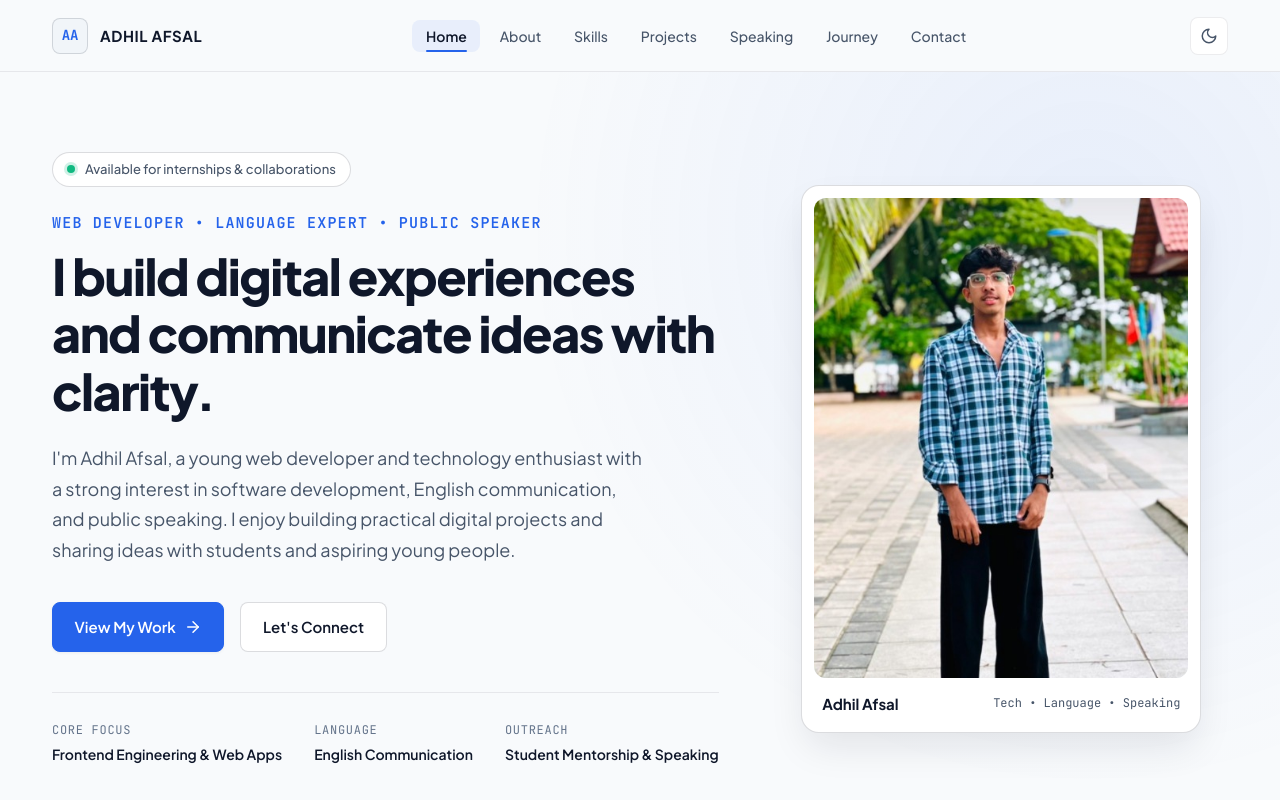
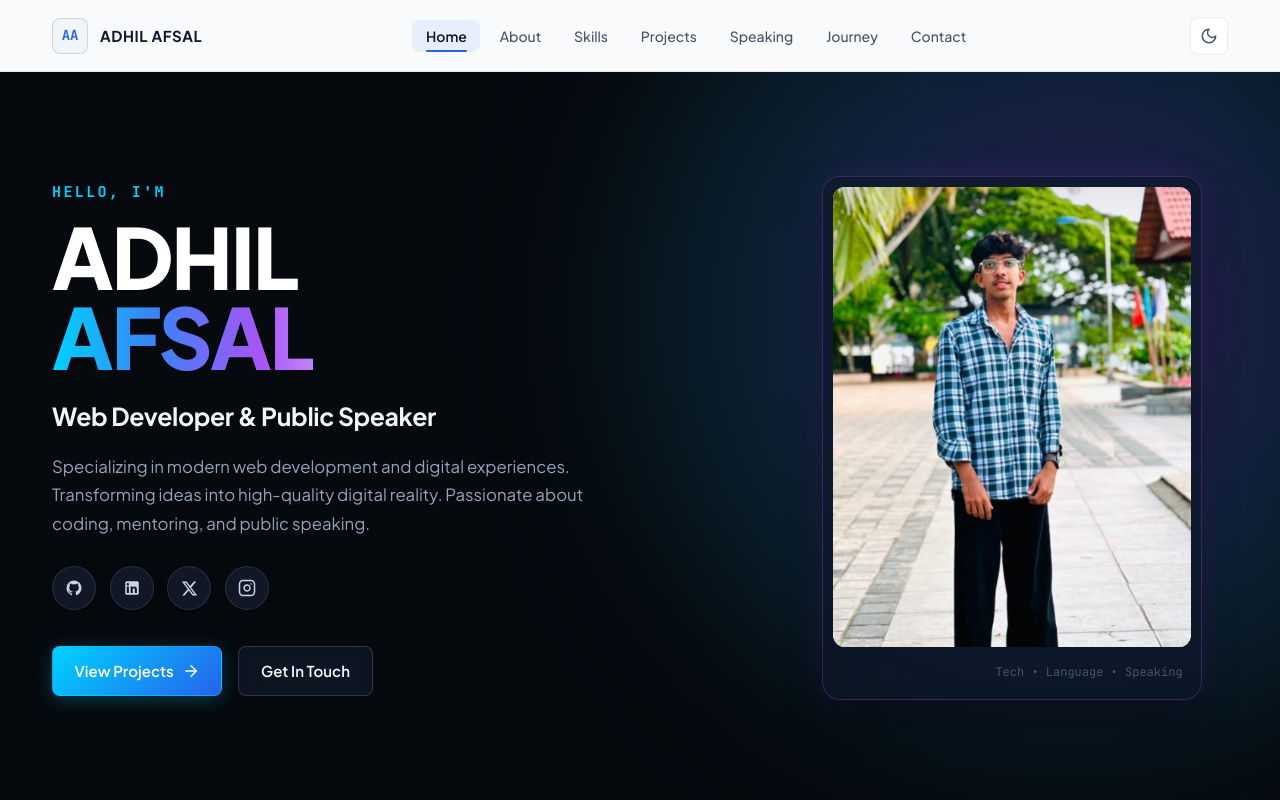
Before and after one commit to adhilafsal/Portfolio, a website built with Vite: page index.html in a window 1280 px wide. Shown: the top 800 px of the page. Built offline with nearby package versions, Linux system fonts and the light colour scheme.

Commit message:
feat(hero): redesign hero section with gradient typography, social buttons, and cosmic glow

```diff
--- a/index.html
+++ b/index.html
@@ -17,7 +17,7 @@
   <!-- Google Fonts: Plus Jakarta Sans & JetBrains Mono -->
   <link rel="preconnect" href="https://fonts.googleapis.com">
   <link rel="preconnect" href="https://fonts.gstatic.com" crossorigin>
-  <link href="https://fonts.googleapis.com/css2?family=JetBrains+Mono:wght@400;500;600;700&family=Plus+Jakarta+Sans:wght@400;500;600;700;800&display=swap" rel="stylesheet">
+  <link href="https://fonts.googleapis.com/css2?family=JetBrains+Mono:wght@400;500;600;700&family=Plus+Jakarta+Sans:wght@400;500;600;700;800;900&display=swap" rel="stylesheet">
 
   <link rel="stylesheet" href="style.css">
 </head>
@@ -95,58 +95,74 @@
     <!-- ====================================================================
          1. HERO SECTION
          ==================================================================== -->
+    <!-- ====================================================================
+         1. HERO SECTION (REDESIGNED TO MATCH REFERENCE)
+         ==================================================================== -->
     <section class="hero-section" id="hero">
-      <div class="container">
+      <!-- Ambient Cosmic Glow Backdrop matching reference -->
+      <div class="hero-ambient-glow" aria-hidden="true"></div>
+
+      <div class="container hero-container">
         <div class="hero-grid">
-          <!-- Left Column: Editorial Headline & Bio -->
+          <!-- Left Column: Reference Layout -->
           <div class="hero-content">
-            <div class="hero-status-pill">
-              <span class="status-dot"></span>
-              <span>Available for internships & collaborations</span>
+            <div class="hero-greeting">HELLO, I'M</div>
+
+            <h1 class="hero-display-name">
+              <span class="name-first">ADHIL</span>
+              <span class="name-last-gradient">AFSAL</span>
+            </h1>
+
+            <div class="hero-title-lead">
+              Web Developer &amp; Public Speaker
             </div>
 
-            <div class="hero-identity-tagline">
-              Web Developer • Language Expert • Public Speaker
+            <p class="hero-description">
+              Specializing in modern web development and digital experiences. Transforming ideas into high-quality digital reality. Passionate about coding, mentoring, and public speaking.
+            </p>
+
+            <!-- Social Icon Links Row matching reference -->
+            <div class="hero-social-row" aria-label="Social Profiles">
+              <a href="https://github.com/adhilafsal" target="_blank" rel="noopener noreferrer" class="social-circle-btn" aria-label="GitHub Profile" title="GitHub">
+                <svg xmlns="http://www.w3.org/2000/svg" width="18" height="18" viewBox="0 0 24 24" fill="currentColor">
+                  <path d="M12 2A10 10 0 0 0 2 12c0 4.42 2.87 8.17 6.84 9.5.5.08.66-.23.66-.5v-1.69c-2.77.6-3.36-1.34-3.36-1.34-.46-1.16-1.11-1.47-1.11-1.47-.91-.62.07-.6.07-.6 1 .07 1.53 1.03 1.53 1.03.87 1.52 2.34 1.07 2.91.83.1-.65.35-1.09.63-1.34-2.22-.25-4.55-1.11-4.55-4.92 0-1.11.38-2 1.03-2.71-.1-.25-.45-1.29.1-2.64 0 0 .84-.27 2.75 1.02.79-.22 1.65-.33 2.5-.33.85 0 1.71.11 2.5.33 1.91-1.29 2.75-1.02 2.75-1.02.55 1.35.2 2.39.1 2.64.65.71 1.03 1.6 1.03 2.71 0 3.82-2.34 4.66-4.57 4.91.36.31.69.92.69 1.85V21c0 .27.16.59.67.5A10 10 0 0 0 12 2Z"/>
+                </svg>
+              </a>
+              <a href="https://linkedin.com/in/adhil-afsal" target="_blank" rel="noopener noreferrer" class="social-circle-btn" aria-label="LinkedIn Profile" title="LinkedIn">
+                <svg xmlns="http://www.w3.org/2000/svg" width="18" height="18" viewBox="0 0 24 24" fill="currentColor">
+                  <path d="M19 3a2 2 0 0 1 2 2v14a2 2 0 0 1-2 2H5a2 2 0 0 1-2-2V5a2 2 0 0 1 2-2h14m-.5 15.5v-5.3a3.26 3.26 0 0 0-3.26-3.26c-.85 0-1.84.52-2.28 1.3v-1.11h-2.79v8.37h2.79v-4.93c0-.77.62-1.4 1.39-1.4a1.4 1.4 0 0 1 1.4 1.4v4.93h2.75M6.46 8.76a1.64 1.64 0 1 0-.01-3.28 1.64 1.64 0 0 0 .01 3.28M5.07 18.5h2.78v-8.37H5.07v8.37Z"/>
+                </svg>
+              </a>
+              <a href="https://x.com/" target="_blank" rel="noopener noreferrer" class="social-circle-btn" aria-label="X / Twitter Profile" title="Twitter">
+                <svg xmlns="http://www.w3.org/2000/svg" width="17" height="17" viewBox="0 0 24 24" fill="currentColor">
+                  <path d="M18.244 2.25h3.308l-7.227 8.26 8.502 11.24H16.17l-5.214-6.817L4.99 21.75H1.68l7.73-8.835L1.254 2.25H8.08l4.713 6.231zm-1.161 17.52h1.833L7.084 4.126H5.117z"/>
+                </svg>
+              </a>
+              <a href="https://instagram.com/" target="_blank" rel="noopener noreferrer" class="social-circle-btn" aria-label="Instagram Profile" title="Instagram">
+                <svg xmlns="http://www.w3.org/2000/svg" width="18" height="18" viewBox="0 0 24 24" fill="none" stroke="currentColor" stroke-width="2" stroke-linecap="round" stroke-linejoin="round">
+                  <rect width="20" height="20" x="2" y="2" rx="5" ry="5"></rect>
+                  <path d="M16 11.37A4 4 0 1 1 12.63 8 4 4 0 0 1 16 11.37z"></path>
+                  <line x1="17.5" x2="17.51" y1="6.5" y2="6.5"></line>
+                </svg>
+              </a>
             </div>
 
-            <h1 class="hero-headline">
-              I build digital experiences and communicate ideas with clarity.
-            </h1>
-
-            <p class="hero-lead">
-              I'm Adhil Afsal, a young web developer and technology enthusiast with a strong interest in software development, English communication, and public speaking. I enjoy building practical digital projects and sharing ideas with students and aspiring young people.
-            </p>
-
+            <!-- Action Buttons below socials -->
             <div class="hero-actions">
-              <a href="#projects" class="btn btn-primary">
-                <span>View My Work</span>
+              <a href="#projects" class="btn btn-hero-primary">
+                <span>View Projects</span>
                 <svg class="btn-icon" xmlns="http://www.w3.org/2000/svg" width="18" height="18" viewBox="0 0 24 24" fill="none" stroke="currentColor" stroke-width="2" stroke-linecap="round" stroke-linejoin="round">
                   <path d="M5 12h14"></path>
                   <path d="m12 5 7 7-7 7"></path>
                 </svg>
               </a>
-              <a href="#contact" class="btn btn-secondary">
-                <span>Let's Connect</span>
+              <a href="#contact" class="btn btn-hero-secondary">
+                <span>Get In Touch</span>
               </a>
-            </div>
-
-            <div class="hero-quick-meta">
-              <div class="quick-meta-item">
-                <span class="quick-meta-label">Core Focus</span>
-                <span class="quick-meta-value">Frontend Engineering & Web Apps</span>
-              </div>
-              <div class="quick-meta-item">
-                <span class="quick-meta-label">Language</span>
-                <span class="quick-meta-value">English Communication</span>
-              </div>
-              <div class="quick-meta-item">
-                <span class="quick-meta-label">Outreach</span>
-                <span class="quick-meta-value">Student Mentorship & Speaking</span>
-              </div>
             </div>
           </div>
 
-          <!-- Right Column: Original Portrait Photograph -->
+          <!-- Right Column: Portrait in Ambient Cosmic Aura -->
           <div class="hero-media-wrapper">
             <div class="hero-portrait-card">
               <div class="portrait-frame">
--- a/style.css
+++ b/style.css
@@ -543,18 +543,38 @@ ul, ol {
 }
 
 /* --------------------------------------------------------------------------
-   5. HERO SECTION
+   5. HERO SECTION (MATCHING REFERENCE DESIGN)
    -------------------------------------------------------------------------- */
 .hero-section {
-  padding-top: 5rem;
-  padding-bottom: 5.5rem;
+  position: relative;
+  padding-top: 6.5rem;
+  padding-bottom: 7rem;
+  background-color: #06090e;
   border-bottom: 1px solid var(--border-light);
-  background: radial-gradient(circle at 85% 20%, var(--accent-subtle) 0%, transparent 45%);
+  overflow: hidden;
+}
+
+/* Ambient Radial Glow on the Right matching the screenshot aura */
+.hero-ambient-glow {
+  position: absolute;
+  top: -15%;
+  right: -8%;
+  width: 780px;
+  height: 780px;
+  background: radial-gradient(circle at 60% 45%, rgba(147, 51, 234, 0.32) 0%, rgba(59, 130, 246, 0.22) 35%, rgba(6, 182, 212, 0.12) 65%, transparent 75%);
+  filter: blur(85px);
+  pointer-events: none;
+  z-index: 1;
+}
+
+.hero-container {
+  position: relative;
+  z-index: 2;
 }
 
 .hero-grid {
   display: grid;
-  grid-template-columns: 1.25fr 0.85fr;
+  grid-template-columns: 1.35fr 0.85fr;
   gap: 3.5rem;
   align-items: center;
 }
@@ -566,93 +586,130 @@ ul, ol {
   align-items: flex-start;
 }
 
-.hero-status-pill {
-  display: inline-flex;
-  align-items: center;
-  gap: 0.625rem;
-  padding: 0.375rem 0.875rem;
-  background-color: var(--bg-surface);
-  border: 1px solid var(--border-medium);
-  border-radius: var(--radius-full);
-  font-size: 0.8125rem;
-  font-weight: 500;
-  color: var(--text-secondary);
-  margin-bottom: 1.5rem;
-}
-
-.status-dot {
-  width: 8px;
-  height: 8px;
-  background-color: #10b981;
-  border-radius: 50%;
-  box-shadow: 0 0 0 3px rgba(16, 185, 129, 0.2);
-}
-
-.hero-identity-tagline {
+/* Greeting: HELLO, I'M in vibrant cyan */
+.hero-greeting {
   font-family: var(--font-mono);
   font-size: 0.9375rem;
-  font-weight: 600;
+  font-weight: 700;
+  letter-spacing: 0.16em;
+  color: #00d2ff;
   text-transform: uppercase;
-  letter-spacing: 0.08em;
-  color: var(--accent);
-  margin-bottom: 0.75rem;
-}
-
-.hero-headline {
-  font-size: 3.125rem;
-  font-weight: 800;
-  line-height: 1.15;
-  letter-spacing: -0.03em;
-  color: var(--text-primary);
-  margin-bottom: 1.5rem;
-}
-
-.hero-lead {
-  font-size: 1.125rem;
+  margin-bottom: 0.85rem;
+}
+
+/* Giant Name Display: ADHIL (White) / AFSAL (Gradient) */
+.hero-display-name {
+  display: flex;
+  flex-direction: column;
+  line-height: 0.95;
+  margin-bottom: 1.25rem;
+  letter-spacing: -0.035em;
+}
+
+.name-first {
+  font-size: clamp(3.2rem, 7vw, 5.25rem);
+  font-weight: 900;
+  color: #ffffff;
+  text-transform: uppercase;
+  letter-spacing: -0.025em;
+}
+
+.name-last-gradient {
+  font-size: clamp(3.2rem, 7vw, 5.25rem);
+  font-weight: 900;
+  text-transform: uppercase;
+  letter-spacing: -0.025em;
+  background: linear-gradient(90deg, #00d2ff 0%, #3b82f6 40%, #a855f7 80%, #c084fc 100%);
+  -webkit-background-clip: text;
+  -webkit-text-fill-color: transparent;
+  background-clip: text;
+}
+
+/* Subtitle / Role */
+.hero-title-lead {
+  font-size: clamp(1.2rem, 2.3vw, 1.55rem);
+  font-weight: 700;
+  color: #f1f5f9;
+  letter-spacing: -0.015em;
+  margin-bottom: 1rem;
+}
+
+/* Lead Bio Description */
+.hero-description {
+  font-size: 1.05rem;
   line-height: 1.7;
-  color: var(--text-secondary);
+  color: #94a3b8;
+  max-width: 540px;
+  margin-bottom: 1.75rem;
+}
+
+/* Social Circular Icon Row matching reference */
+.hero-social-row {
+  display: flex;
+  align-items: center;
+  gap: 0.85rem;
   margin-bottom: 2.25rem;
-  max-width: 600px;
-}
-
+}
+
+.social-circle-btn {
+  display: inline-flex;
+  align-items: center;
+  justify-content: center;
+  width: 44px;
+  height: 44px;
+  border-radius: 50%;
+  background: #111726;
+  border: 1px solid rgba(255, 255, 255, 0.1);
+  color: #cbd5e1;
+  transition: all var(--trans-base);
+  box-shadow: 0 2px 8px rgba(0, 0, 0, 0.35);
+}
+
+.social-circle-btn:hover {
+  background: #182234;
+  color: #00d2ff;
+  border-color: rgba(0, 210, 255, 0.5);
+  transform: translateY(-3px);
+  box-shadow: 0 6px 18px rgba(0, 210, 255, 0.25);
+}
+
+/* Hero Action Buttons */
 .hero-actions {
   display: flex;
   align-items: center;
   gap: 1rem;
-  margin-bottom: 2.5rem;
   flex-wrap: wrap;
 }
 
-.hero-quick-meta {
-  display: flex;
-  align-items: center;
-  gap: 2rem;
-  padding-top: 1.75rem;
-  border-top: 1px solid var(--border-light);
-  width: 100%;
-}
-
-.quick-meta-item {
-  display: flex;
-  flex-direction: column;
-  gap: 0.2rem;
-}
-
-.quick-meta-label {
-  font-family: var(--font-mono);
-  font-size: 0.75rem;
-  text-transform: uppercase;
-  letter-spacing: 0.06em;
-  color: var(--text-muted);
-}
-
-.quick-meta-value {
-  font-size: 0.875rem;
-  font-weight: 600;
-  color: var(--text-primary);
-}
-
-/* Right Hero Column: Photo */
+.btn-hero-primary {
+  background: linear-gradient(135deg, #00d2ff 0%, #2563eb 100%);
+  color: #ffffff;
+  border: 1px solid rgba(0, 210, 255, 0.4);
+  box-shadow: 0 4px 18px rgba(0, 210, 255, 0.25);
+}
+
+.btn-hero-primary:hover {
+  background: linear-gradient(135deg, #38bdf8 0%, #1d4ed8 100%);
+  box-shadow: 0 6px 24px rgba(0, 210, 255, 0.4);
+  transform: translateY(-2px);
+  color: #ffffff;
+}
+
+.btn-hero-secondary {
+  background: rgba(16, 23, 38, 0.85);
+  color: #f8fafc;
+  border: 1px solid rgba(255, 255, 255, 0.15);
+  backdrop-filter: blur(8px);
+}
+
+.btn-hero-secondary:hover {
+  background: #162032;
+  border-color: rgba(0, 210, 255, 0.5);
+  color: #00d2ff;
+  transform: translateY(-2px);
+}
+
+/* Right Hero Column: Photo in Ambient Glow */
 .hero-media-wrapper {
   position: relative;
   display: flex;
@@ -662,18 +719,25 @@ ul, ol {
 .hero-portrait-card {
   position: relative;
   width: 100%;
-  max-width: 400px;
-  background-color: var(--bg-surface);
-  border: 1px solid var(--border-medium);
+  max-width: 380px;
+  background-color: rgba(15, 23, 42, 0.65);
+  border: 1px solid rgba(168, 85, 247, 0.25);
+  backdrop-filter: blur(12px);
   border-radius: var(--radius-lg);
-  padding: 12px;
-  box-shadow: var(--shadow-lg);
+  padding: 10px;
+  box-shadow: 0 16px 40px -8px rgba(0, 0, 0, 0.6), 0 0 35px -5px rgba(168, 85, 247, 0.2);
+  transition: transform var(--trans-base), box-shadow var(--trans-base);
+}
+
+.hero-portrait-card:hover {
+  transform: translateY(-4px);
+  box-shadow: 0 20px 48px -6px rgba(0, 0, 0, 0.7), 0 0 45px 0px rgba(0, 210, 255, 0.25);
 }
 
 .portrait-frame {
   position: relative;
   width: 100%;
-  height: 480px;
+  height: 460px;
   overflow: hidden;
   border-radius: calc(var(--radius-lg) - 6px);
   background-color: var(--bg-surface-elevated);
@@ -1767,13 +1831,26 @@ textarea.form-control {
     color: var(--text-muted);
   }
 
+  .hero-section {
+    padding-top: 4.5rem;
+    padding-bottom: 5rem;
+  }
+
+  .hero-ambient-glow {
+    width: 480px;
+    height: 480px;
+    right: -25%;
+    top: -5%;
+  }
+
   .hero-grid {
     grid-template-columns: 1fr;
-    gap: 3rem;
-  }
-
-  .hero-headline {
-    font-size: 2.125rem;
+    gap: 2.75rem;
+  }
+
+  .name-first,
+  .name-last-gradient {
+    font-size: clamp(2.75rem, 11vw, 3.75rem);
   }
 
   .hero-media-wrapper {
@@ -1781,12 +1858,21 @@ textarea.form-control {
   }
 
   .hero-portrait-card {
-    max-width: 320px;
+    max-width: 300px;
     margin: 0 auto;
   }
 
   .portrait-frame {
-    height: 380px;
+    height: 360px;
+  }
+
+  .hero-actions {
+    width: 100%;
+  }
+
+  .btn-hero-primary,
+  .btn-hero-secondary {
+    flex: 1 1 auto;
   }
 
   .secondary-projects-grid {
```
